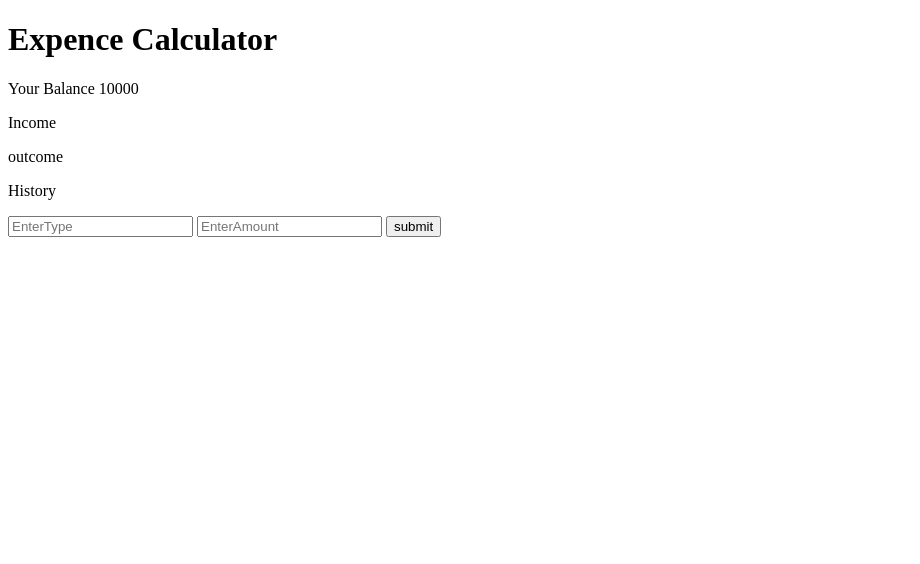
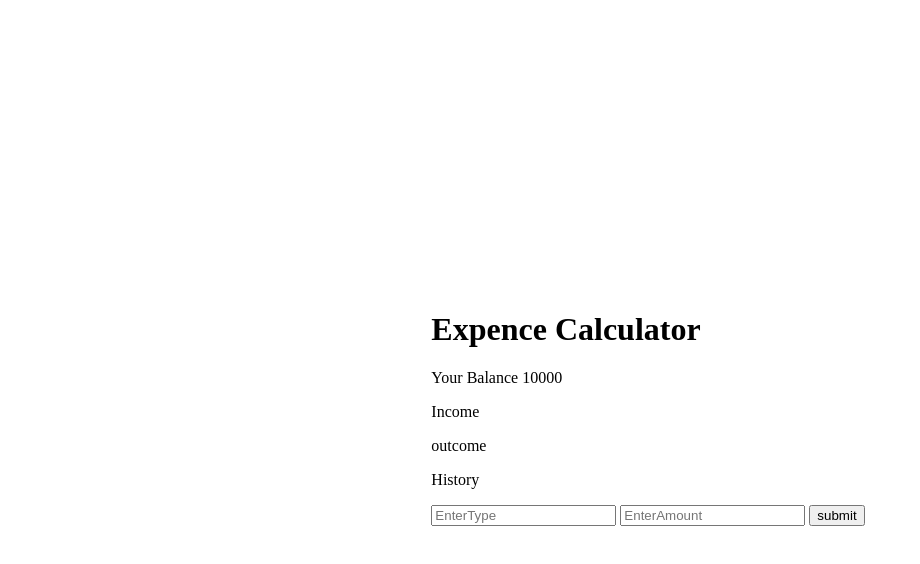
Before and after one commit to ArunprakashLfs/expence-Tracker, a plain HTML site: page index.html in a window 1280 px wide. Shown: the whole page, without its empty margins (0-920 px from the left). Drawn offline with Linux system fonts and the light colour scheme.

Commit message:
changed html and add body to css

```diff
--- a/index.html
+++ b/index.html
@@ -16,8 +16,6 @@
         </div>
         <div class="income-outcome-container">
             <p class="income-text">Income<span class="income-value" id="income-value"></span></p>
-        </div>
-        <div class="income-outcome-container">
             <p class="outcome-text">outcome<span class="outcome-value" id="outcome-value"></span></p>
         </div>
         <div class="output" id="output">
--- a/style.css
+++ b/style.css
@@ -0,0 +1,8 @@
+body{
+    height: 100vh;
+    width: 100vw;
+    display: flex;
+    flex-direction: column;
+    justify-content: center;
+    align-items: center;
+}
```
